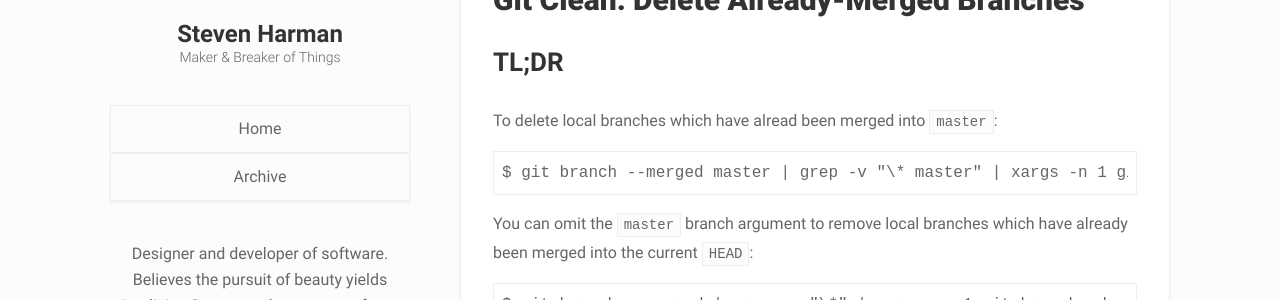
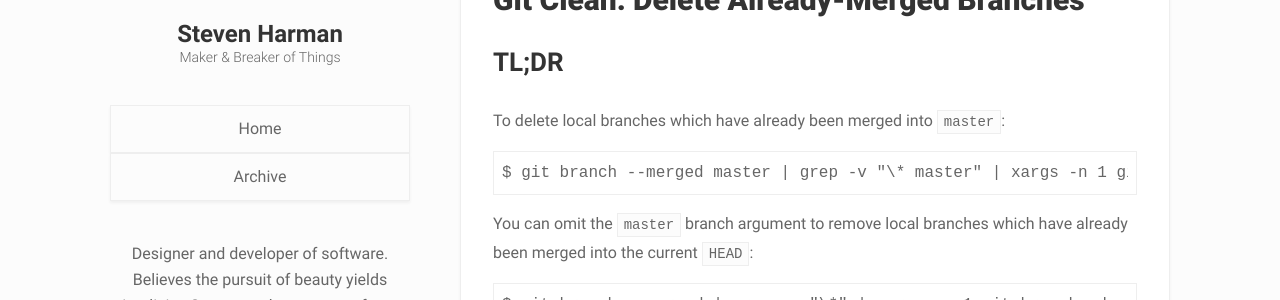
Before and after one commit to stevenharman/stevenharman.github.io, a Jekyll site: the page built from _posts/2013-10-01-git-clean-delete-already-merged-branches.markdown, in a window 1280 px wide and 900 px high. Shown: the part 206-506 px from the top of the window. Built offline with Jekyll 4.4.1, drawn with Linux system fonts in a browser that asks for light colours; comment, search, counter and statistics services are not loaded; some of the changed lines change nothing that is shown.

Commit message:
Add social image for Git Clean post
Because it's popular, and b/c I want to test something out.

```diff
--- a/_posts/2013-10-01-git-clean-delete-already-merged-branches.markdown
+++ b/_posts/2013-10-01-git-clean-delete-already-merged-branches.markdown
@@ -3,11 +3,13 @@
 title: "Git Clean: Delete Already-Merged Branches"
 date: 2013-10-01 15:20
 comments: true
-categories:
+tags: [shell, git]
+image: /assets/images/posts/git-clean-example.jpg
+description: "Clean up local branches which have already been merged into master."
 ---
 ## TL;DR
 
-To delete local branches which have alread been merged into `master`:
+To delete local branches which have already been merged into `master`:
 
     $ git branch --merged master | grep -v "\* master" | xargs -n 1 git branch -d
 
```
Also changed, not shown: assets/images/posts/git-clean-example.jpg (added).
